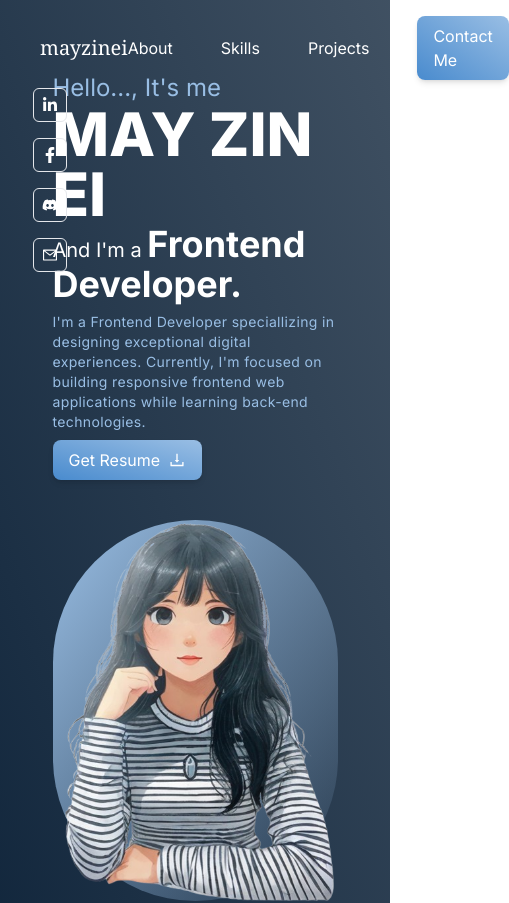
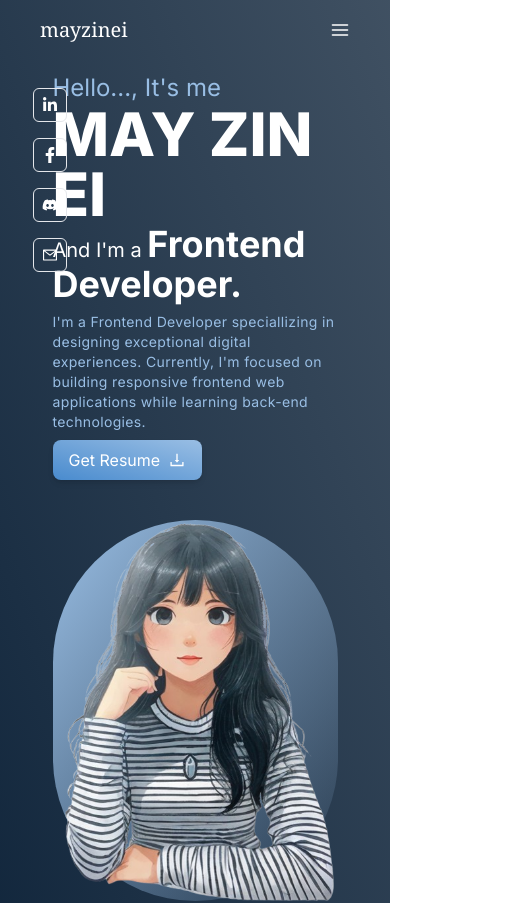
Before and after one commit to ZCoder-THZ/nextPortFolio, a Next.js app: page / in a window 390 px wide. Shown: the top 903 px of the page, 509 px wide, since content can reach past the window. Built offline with nearby package versions, Linux system fonts and the light colour scheme.

Commit message:
fix icons

```diff
--- a/src/app/page.tsx
+++ b/src/app/page.tsx
@@ -10,24 +10,28 @@ import { FaDiscord } from "react-icons/fa6";
 import { AiOutlineMail } from "react-icons/ai";
 import { AiOutlineDownload } from "react-icons/ai";
 import Button from "@/components/ui/Button";
+import Link from "next/link";
+
+const icons = [
+	{ link: "/", icon: <FaLinkedinIn /> },
+	{ link: "/", icon: <FaFacebookF /> },
+	{ link: "/", icon: <FaDiscord /> },
+	{ link: "/", icon: <AiOutlineMail /> },
+];
 
 export default function Home() {
 	return (
 		<main className="flex flex-col items-center bg-gradient-to-tr from-bgColor to-bgColor/80">
 			<div className="relative container w-10/12 mx-auto mt-10 flex flex-col lg:flex-row items-center gap-10">
 				<div className="absolute left-0 text-white flex flex-col items-center gap-4 my-4">
-					<div className="p-2 border rounded-md hover:bg-textColor/50 duration-300">
-						<FaLinkedinIn />
-					</div>
-					<div className="p-2 border rounded-md hover:bg-textColor/50 duration-300">
-						<FaFacebookF />
-					</div>
-					<div className="p-2 border rounded-md hover:bg-textColor/50 duration-300">
-						<FaDiscord />
-					</div>
-					<div className="p-2 border rounded-md hover:bg-textColor/50 duration-300">
-						<AiOutlineMail />
-					</div>
+					{icons.map((icon, index) => (
+						<div
+							key={index}
+							className="p-2 border rounded-md hover:bg-textColor/50 duration-300"
+						>
+							<Link href={icon.link}>{icon.icon}</Link>
+						</div>
+					))}
 				</div>
 				<div className="w-full lg:w-8/12 text-white">
 					<h1 className="text-2xl text-textColor">Hello..., It's me </h1>
--- a/src/components/Navigation/Navigation.tsx
+++ b/src/components/Navigation/Navigation.tsx
@@ -1,6 +1,7 @@
 import React from "react";
 import Link from "next/link";
 import Button from "../ui/Button";
+import { FiMenu } from "react-icons/fi";
 
 export default function Navigation() {
 	return (
@@ -8,14 +9,17 @@ export default function Navigation() {
 			<Link href={"/"} className="font-serif text-white text-xl">
 				mayzinei
 			</Link>
-			<ul className="flex items-center gap-12 text-white">
-				<li>
+			<div className="group text-xl text-white lg:hidden">
+				<FiMenu />
+			</div>
+			<ul className="flex-col lg:flex-row items-center gap-8 lg:gap-12 text-white hidden group-hover:flex lg:flex">
+				<li className="focus:text-accentColor hover:text-textColor">
 					<Link href={"/about"}>About</Link>
 				</li>
-				<li>
+				<li className="focus:text-accentColor hover:text-textColor">
 					<Link href={"/skills"}>Skills</Link>
 				</li>
-				<li>
+				<li className="focus:text-accentColor hover:text-textColor">
 					<Link href={"/projects"}>Projects</Link>
 				</li>
 				<Button>
```
